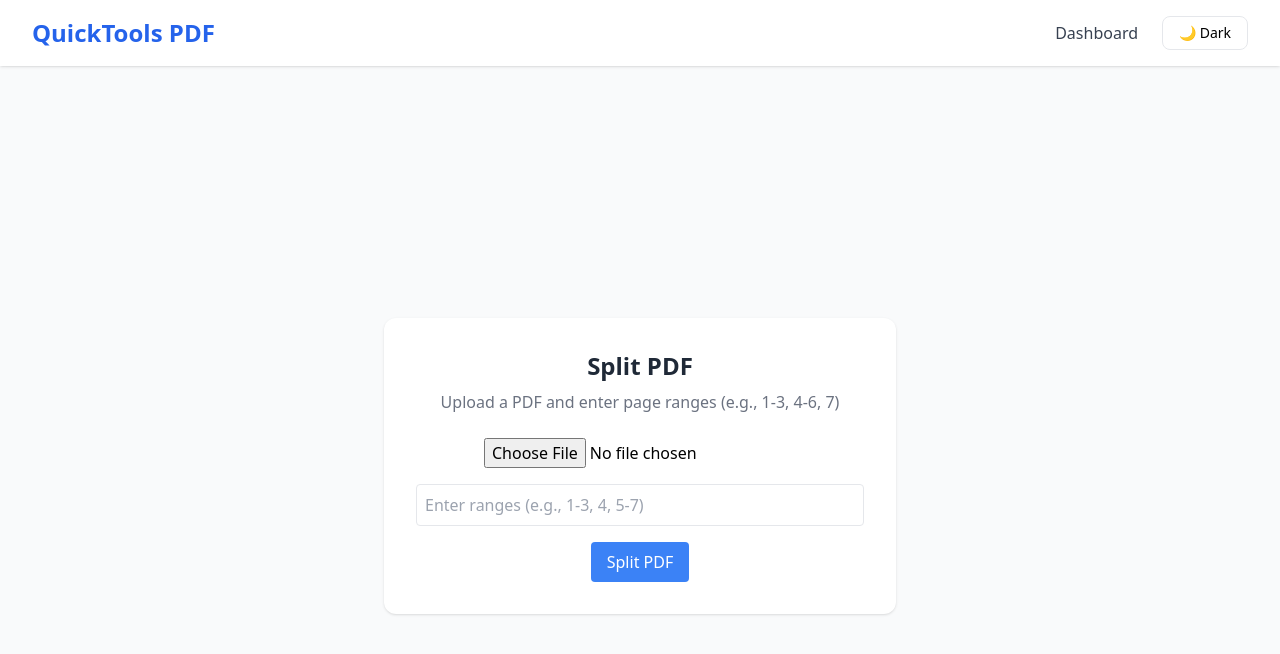
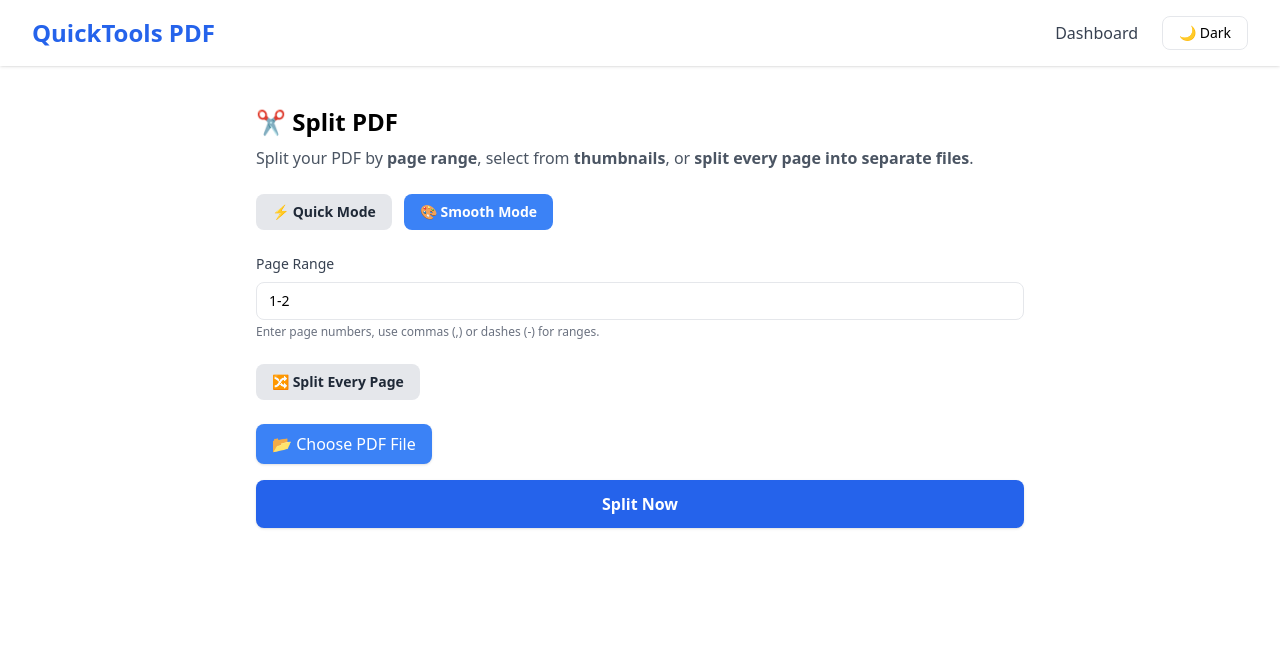
Before and after one commit to atanhafiz/quicktools-pdf, a React (Vite) app: page /split in a window 1280 px wide. Shown: the top 654 px of the page. Built offline with nearby package versions, Linux system fonts and the light colour scheme.

Commit message:
split stuck at prosessing lama sgt

```diff
--- a/src/edit/SplitPdf.jsx
+++ b/src/edit/SplitPdf.jsx
@@ -1,92 +1,217 @@
-import { useState } from "react";
-import { PDFDocument } from "pdf-lib";
+import React, { useState, useEffect } from "react";
+import PdfToolWrapper from "../components/PdfToolWrapper";
+import * as pdfjsLib from "pdfjs-dist/webpack";
 
 export default function SplitPdf() {
+  const [pageRange, setPageRange] = useState("1-2");
+  const [thumbnails, setThumbnails] = useState([]);
+  const [selectedPages, setSelectedPages] = useState([]);
   const [file, setFile] = useState(null);
-  const [ranges, setRanges] = useState("");
-  const [splitFiles, setSplitFiles] = useState([]);
+  const [splitAll, setSplitAll] = useState(false);
+  const [mode, setMode] = useState("smooth"); // "quick" or "smooth"
 
-  const handleFileChange = (e) => {
-    setFile(e.target.files[0]);
+  // Render thumbnails when a file is uploaded
+  useEffect(() => {
+    if (!file) return;
+
+    const loadPdf = async () => {
+      const arrayBuffer = await file.arrayBuffer();
+      const pdf = await pdfjsLib.getDocument({ data: arrayBuffer }).promise;
+      const thumbs = [];
+
+      for (let i = 1; i <= pdf.numPages; i++) {
+        const page = await pdf.getPage(i);
+        const viewport = page.getViewport({ scale: 0.2 });
+        const canvas = document.createElement("canvas");
+        const context = canvas.getContext("2d");
+        canvas.height = viewport.height;
+        canvas.width = viewport.width;
+        await page.render({ canvasContext: context, viewport }).promise;
+        thumbs.push({ pageNum: i, src: canvas.toDataURL() });
+      }
+
+      setThumbnails(thumbs);
+    };
+
+    loadPdf();
+  }, [file]);
+
+  // Update pageRange when selecting thumbnails
+  useEffect(() => {
+    if (selectedPages.length > 0) {
+      setPageRange(selectedPages.sort((a, b) => a - b).join(","));
+    }
+  }, [selectedPages]);
+
+  const handleThumbClick = (pageNum) => {
+    setSelectedPages((prev) =>
+      prev.includes(pageNum)
+        ? prev.filter((p) => p !== pageNum)
+        : [...prev, pageNum]
+    );
   };
 
-  const handleSplit = async () => {
-    if (!file || !ranges) {
-      alert("Please upload a PDF and enter page ranges.");
-      return;
+  // Process split (Quick vs Smooth)
+  const processFiles = async (files, setProgress) => {
+    const selectedFile = files[0];
+    setFile(selectedFile);
+
+    const formData = new FormData();
+    formData.append("file", selectedFile);
+
+    if (splitAll) {
+      formData.append("mode", "split-all");
+    } else {
+      formData.append("pages", pageRange);
     }
 
-    const bytes = await file.arrayBuffer();
-    const pdf = await PDFDocument.load(bytes);
-    const pageCount = pdf.getPageCount();
+    // QUICK MODE → no progress, straight fetch
+    if (mode === "quick") {
+      const res = await fetch("https://quicktools-api.vercel.app/split", {
+        method: "POST",
+        body: formData,
+      });
 
-    // parse range input
-    const rangesArr = ranges.split(",").map((r) => r.trim());
-    const results = [];
+      if (!res.ok) throw new Error("Split failed");
 
-    for (const range of rangesArr) {
-      let [start, end] = range.split("-").map((n) => parseInt(n, 10));
-      if (!end) end = start;
-
-      if (start < 1 || end > pageCount || start > end) {
-        alert(`Invalid range: ${range}`);
-        return;
-      }
-
-      const newPdf = await PDFDocument.create();
-      const copiedPages = await newPdf.copyPages(pdf, Array.from({ length: end - start + 1 }, (_, i) => i + (start - 1)));
-      copiedPages.forEach((page) => newPdf.addPage(page));
-
-      const newBytes = await newPdf.save();
-      const newBlob = new Blob([newBytes], { type: "application/pdf" });
-      results.push({ url: URL.createObjectURL(newBlob), name: `split-${range}.pdf` });
+      const blob = await res.blob();
+      return window.URL.createObjectURL(blob);
     }
 
-    setSplitFiles(results);
+    // SMOOTH MODE → use progress bar
+    return new Promise((resolve, reject) => {
+      const xhr = new XMLHttpRequest();
+      xhr.open("POST", "https://quicktools-api.vercel.app/split", true);
+
+      xhr.upload.onprogress = (event) => {
+        if (event.lengthComputable) {
+          const percent = Math.round((event.loaded / event.total) * 100);
+          setProgress(percent);
+        }
+      };
+
+      xhr.responseType = "blob";
+
+      xhr.onload = () => {
+        if (xhr.status === 200) {
+          const url = window.URL.createObjectURL(xhr.response);
+          resolve(url);
+        } else {
+          reject(new Error("Split failed"));
+        }
+      };
+
+      xhr.onerror = () => reject(new Error("Network error"));
+      xhr.send(formData);
+    });
   };
 
   return (
-    <div className="flex items-center justify-center min-h-screen bg-gray-50">
-      <div className="w-full max-w-lg bg-white rounded-xl shadow p-8 text-center">
-        <h1 className="text-2xl font-bold text-gray-800 mb-2">Split PDF</h1>
-        <p className="text-gray-500 mb-6">Upload a PDF and enter page ranges (e.g., 1-3, 4-6, 7)</p>
+    <div className="max-w-3xl mx-auto py-10">
+      <h1 className="text-2xl font-bold mb-2">✂️ Split PDF</h1>
+      <p className="text-gray-600 mb-6">
+        Split your PDF by <b>page range</b>, select from <b>thumbnails</b>, or{" "}
+        <b>split every page into separate files</b>.
+      </p>
 
-        <input type="file" accept="application/pdf" onChange={handleFileChange} className="mb-4" />
+      {/* Mode toggle */}
+      <div className="mb-6 flex gap-3">
+        <button
+          onClick={() => setMode("quick")}
+          className={`px-4 py-2 rounded-lg text-sm font-semibold ${
+            mode === "quick"
+              ? "bg-green-500 text-white"
+              : "bg-gray-200 text-gray-800"
+          }`}
+        >
+          ⚡ Quick Mode
+        </button>
+        <button
+          onClick={() => setMode("smooth")}
+          className={`px-4 py-2 rounded-lg text-sm font-semibold ${
+            mode === "smooth"
+              ? "bg-blue-500 text-white"
+              : "bg-gray-200 text-gray-800"
+          }`}
+        >
+          🎨 Smooth Mode
+        </button>
+      </div>
 
-        <input
-          type="text"
-          placeholder="Enter ranges (e.g., 1-3, 4, 5-7)"
-          value={ranges}
-          onChange={(e) => setRanges(e.target.value)}
-          className="w-full border p-2 rounded mb-4"
-        />
+      {/* Page range input */}
+      {!splitAll && (
+        <div className="mb-6">
+          <label className="block text-sm font-medium text-gray-700 mb-2">
+            Page Range
+          </label>
+          <input
+            type="text"
+            value={pageRange}
+            onChange={(e) => setPageRange(e.target.value)}
+            placeholder="Example: 1-3,5,7-9"
+            className="w-full border px-3 py-2 rounded-lg text-sm"
+          />
+          <p className="text-xs text-gray-500 mt-1">
+            Enter page numbers, use commas (,) or dashes (-) for ranges.
+          </p>
+        </div>
+      )}
 
+      {/* Thumbnails */}
+      {!splitAll && thumbnails.length > 0 && (
+        <div className="grid grid-cols-4 gap-3 mb-6">
+          {thumbnails.map((thumb) => (
+            <div
+              key={thumb.pageNum}
+              onClick={() => handleThumbClick(thumb.pageNum)}
+              className={`border rounded-lg cursor-pointer overflow-hidden ${
+                selectedPages.includes(thumb.pageNum)
+                  ? "ring-2 ring-blue-500"
+                  : "hover:ring-1 hover:ring-gray-400"
+              }`}
+            >
+              <img
+                src={thumb.src}
+                alt={`Page ${thumb.pageNum}`}
+                className="w-full"
+              />
+              <p className="text-xs text-center py-1 bg-gray-100">
+                Page {thumb.pageNum}
+              </p>
+            </div>
+          ))}
+        </div>
+      )}
+
+      {/* Split all toggle */}
+      <div className="mb-6">
         <button
-          onClick={handleSplit}
-          className="px-4 py-2 rounded bg-blue-500 text-white hover:bg-blue-600 transition"
+          onClick={() => setSplitAll(!splitAll)}
+          className={`px-4 py-2 rounded-lg text-sm font-semibold ${
+            splitAll
+              ? "bg-red-500 text-white hover:bg-red-600"
+              : "bg-gray-200 text-gray-800 hover:bg-gray-300"
+          }`}
         >
-          Split PDF
+          {splitAll ? "Cancel Split All" : "🔀 Split Every Page"}
         </button>
-
-        {splitFiles.length > 0 && (
-          <div className="mt-6 text-left">
-            <h2 className="font-semibold mb-2">Download Split Files:</h2>
-            <ul className="space-y-2">
-              {splitFiles.map((f, idx) => (
-                <li key={idx}>
-                  <a
-                    href={f.url}
-                    download={f.name}
-                    className="text-blue-600 underline"
-                  >
-                    {f.name}
-                  </a>
-                </li>
-              ))}
-            </ul>
-          </div>
+        {splitAll && (
+          <p className="text-xs text-red-500 mt-2">
+            Active mode: every page will be separated into individual PDF files
+            (ZIP).
+          </p>
         )}
       </div>
+
+      {/* Wrapper */}
+      <PdfToolWrapper
+        title="Split PDF"
+        description="Upload a PDF and choose how to split."
+        actionLabel={splitAll ? "Split All Pages" : "Split Now"}
+        processFiles={processFiles}
+        multiple={false}
+        outputName={splitAll ? "split-pages.zip" : "split.pdf"}
+      />
     </div>
   );
 }
```
